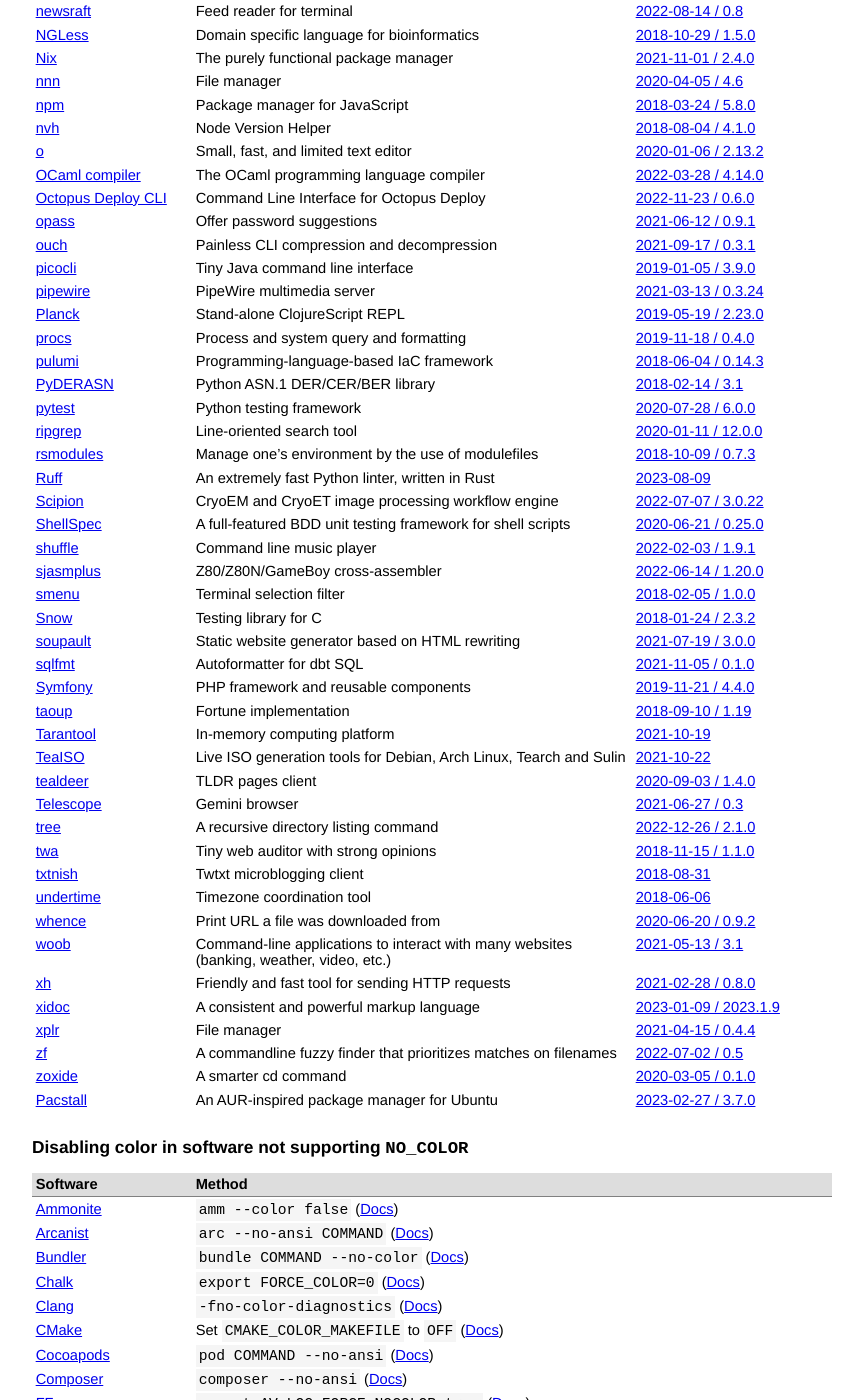
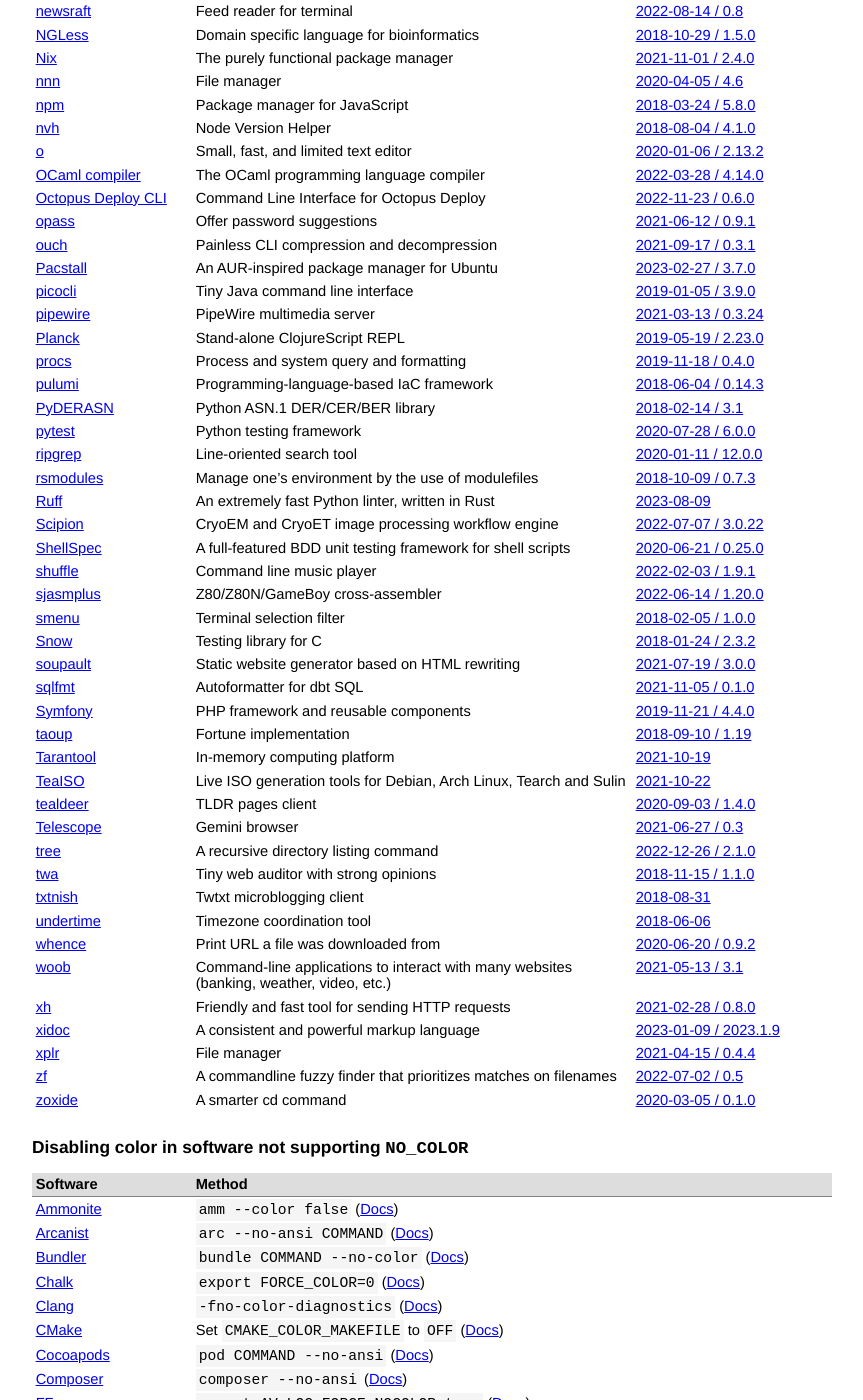
Before and after one commit to jcs/no_color, a Jekyll site: the page built from index.md, in a window 1280 px wide and 1400 px high, scrolled down 4164 px. Shown: the whole window, without its empty margins (208-1071 px from the left). Built offline with Jekyll 4.4.1, drawn with Linux system fonts in a browser that asks for light colours; our own code applies the rules of GitHub Pages for plain Markdown files; part of the change alters nothing that is shown.

```diff
--- a/index.md
+++ b/index.md
@@ -220,6 +220,7 @@ color via `NO_COLOR`.
 | [Octopus Deploy CLI](https://github.com/OctopusDeploy/cli) | Command Line Interface for Octopus Deploy | [2022-11-23 / 0.6.0](https://github.com/OctopusDeploy/cli/tree/v0.6.0) |
 | [opass](https://github.com/wiremoons/opass) | Offer password suggestions | [2021-06-12 / 0.9.1](https://github.com/wiremoons/opass/commit/02c593d510b23a1b8e5af40d04a475eeb5755491) |
 | [ouch](https://github.com/ouch-org/ouch) | Painless CLI compression and decompression | [2021-09-17 / 0.3.1](https://github.com/ouch-org/ouch/commit/b099e4ac206d09d345315a01688e31493c0e141a) |
+| [Pacstall](https://pacstall.dev) | An AUR-inspired package manager for Ubuntu | [2023-02-27 / 3.7.0](https://github.com/pacstall/pacstall/releases/tag/3.7.0) |
 | [picocli](https://github.com/remkop/picocli/) | Tiny Java command line interface | [2019-01-05 / 3.9.0](https://github.com/remkop/picocli/releases/tag/v3.9.0#3.9.0-ANSI-heuristics) |
 | [pipewire](https://pipewire.org/) | PipeWire multimedia server | [2021-03-13 / 0.3.24](https://gitlab.freedesktop.org/pipewire/pipewire/-/commit/c974318686ced66546861494509d2ee93fc110d9) |
 | [Planck](https://planck-repl.org/) | Stand-alone ClojureScript REPL | [2019-05-19 / 2.23.0](https://github.com/planck-repl/planck/releases/tag/2.23.0) |
@@ -255,7 +256,6 @@ color via `NO_COLOR`.
 | [xplr](https://github.com/sayanarijit/xplr) | File manager | [2021-04-15 / 0.4.4](https://github.com/sayanarijit/xplr/releases/tag/v0.4.4) |
 | [zf](https://github.com/natecraddock/zf) | A commandline fuzzy finder that prioritizes matches on filenames | [2022-07-02 / 0.5](https://github.com/natecraddock/zf/blob/master/CHANGELOG.md#05) |
 | [zoxide](https://github.com/ajeetdsouza/zoxide) | A smarter cd command | [2020-03-05 / 0.1.0](https://github.com/ajeetdsouza/zoxide/releases/tag/v0.1.0) |
-| [Pacstall](https://pacstall.dev) | An AUR-inspired package manager for Ubuntu | [2023-02-27 / 3.7.0](https://github.com/pacstall/pacstall/releases/tag/3.7.0) |
 {: rules="groups"}
 
 ## Disabling color in software not supporting `NO_COLOR` <a name="other"></a>
```
